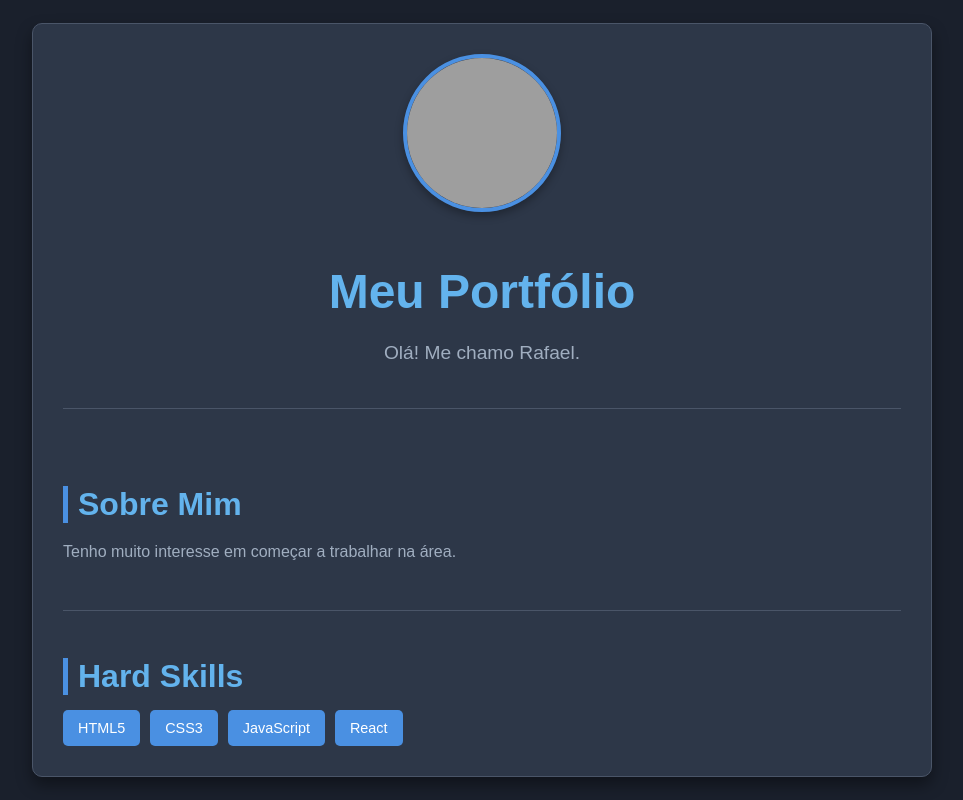
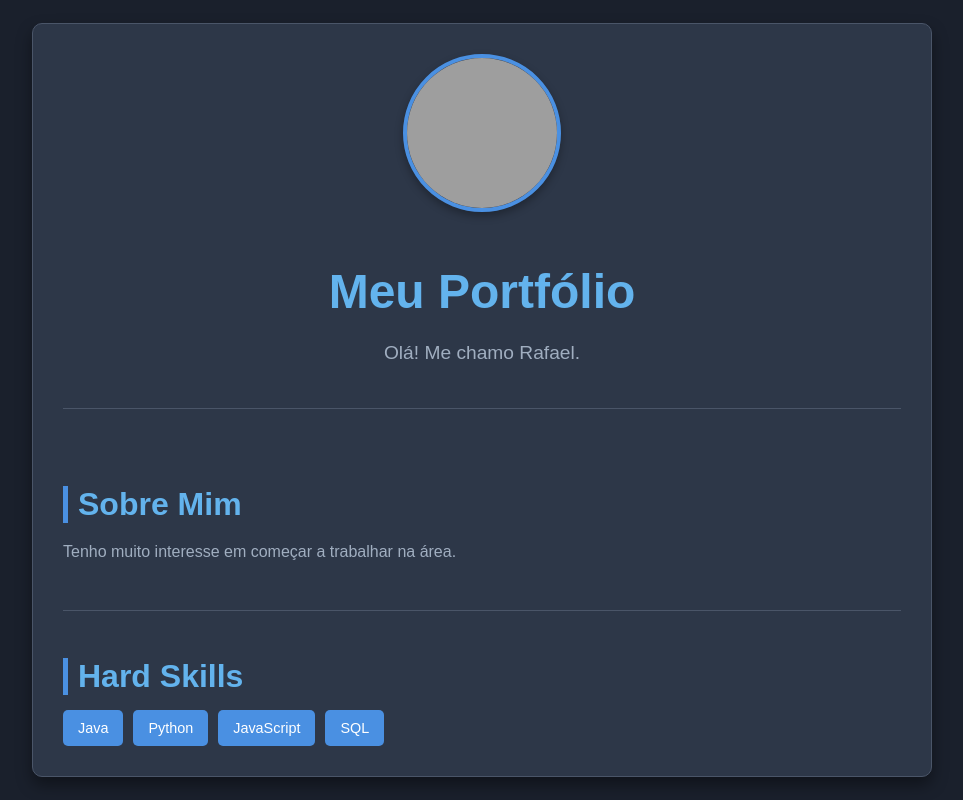
Before and after one commit to RafaelVilque/devweb, a plain HTML site: page index.html in a window 1280 px wide. Shown: the whole page, without its empty margins (158-1121 px from the left). Drawn offline with Linux system fonts and the light colour scheme; grey boxes are pictures that could not be loaded.

Commit message:
Add files via upload

```diff
--- a/index.html
+++ b/index.html
@@ -32,10 +32,10 @@
         <section class="hard-skills-section">
             <h2>Hard Skills</h2>
             <div class="skills-buttons">
-                <button class="skill-button">HTML5</button>
-                <button class="skill-button">CSS3</button>
+                <button class="skill-button">Java</button>
+                <button class="skill-button">Python</button>
                 <button class="skill-button">JavaScript</button>
-                <button class="skill-button">React</button>
+                <button class="skill-button">SQL</button>
             </div>
         </section>
     </main>
```
